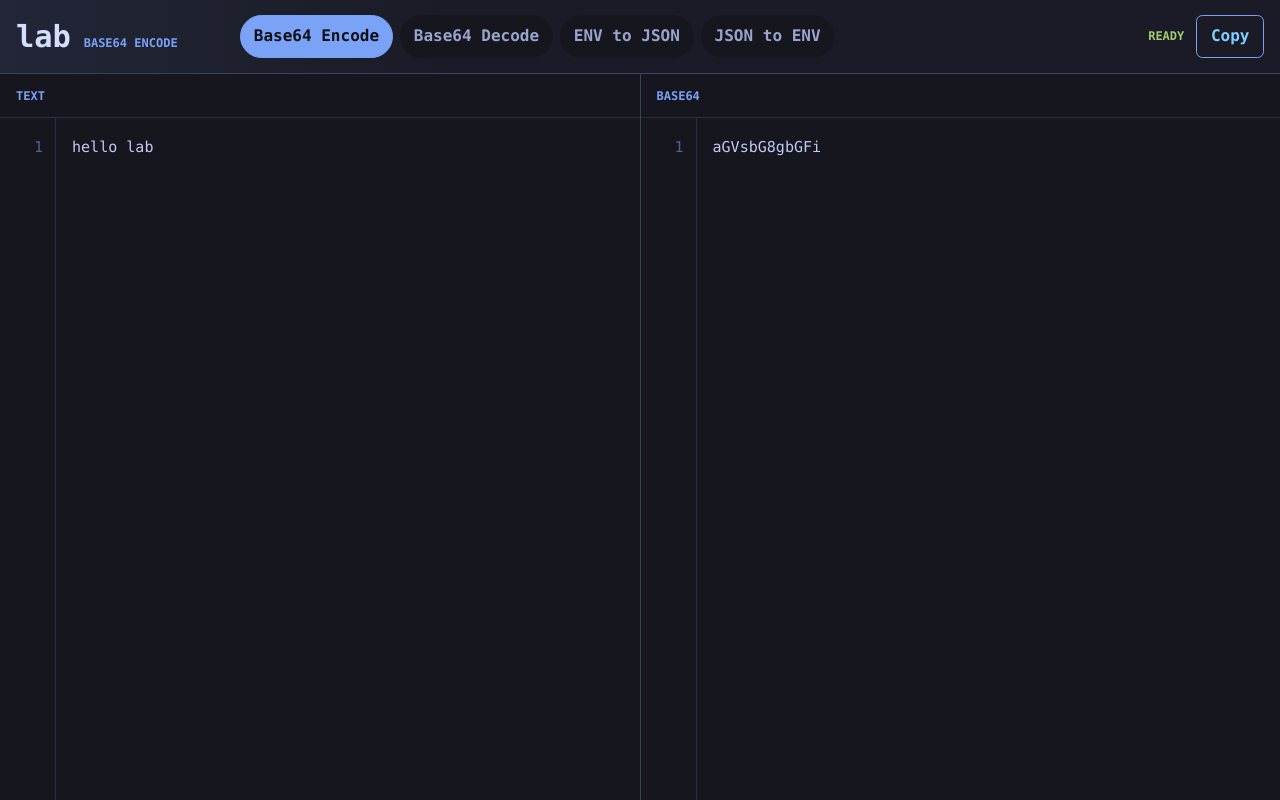
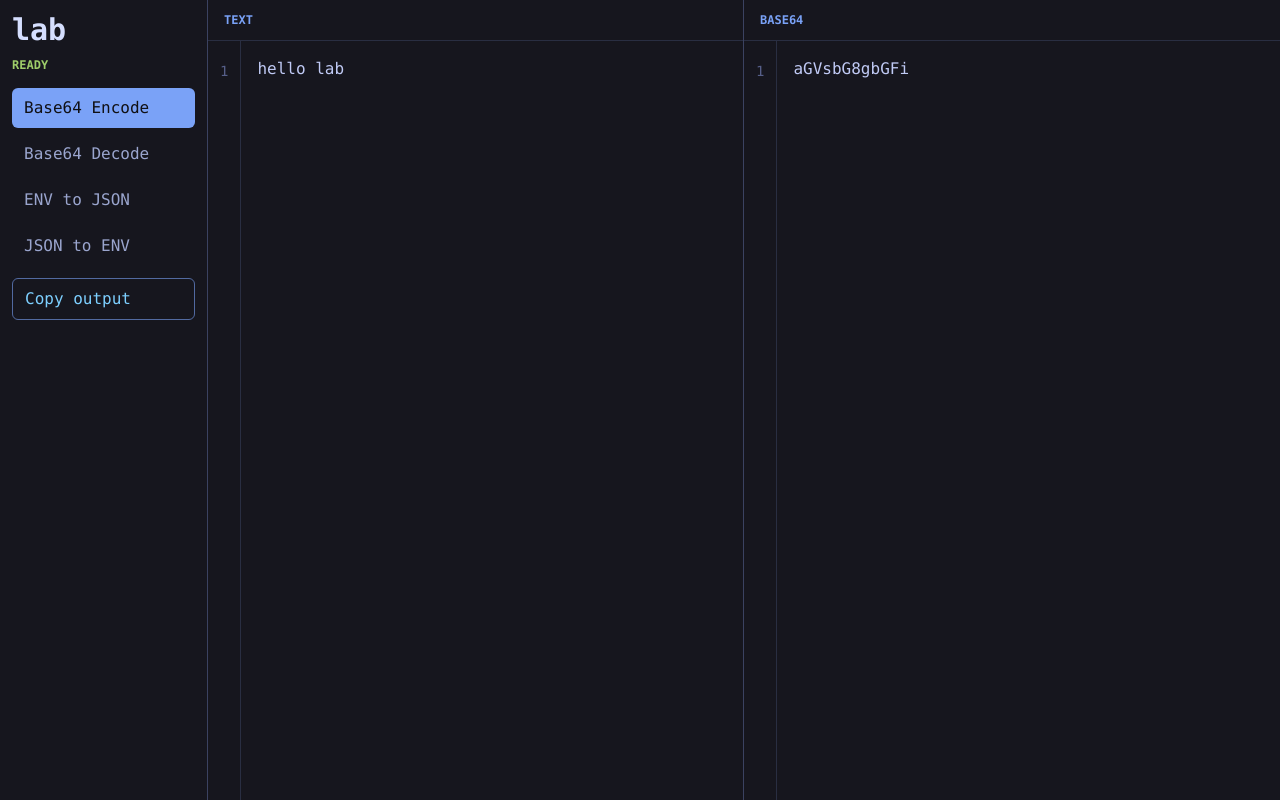
Before and after one commit to razrinn/lab, a website built with Vite: page index.html in a window 1280 px wide. Built offline with nearby package versions, Linux system fonts and the light colour scheme.

Commit message:
Use Tailwind side menu layout

```diff
--- a/src/main.ts
+++ b/src/main.ts
@@ -4,33 +4,36 @@ import { modules } from './modules'
 const app = document.querySelector<HTMLDivElement>('#app')!
 
 app.innerHTML = `
-<main class="lab-shell">
-  <header class="topbar">
-    <div class="brand">
-      <span>lab</span>
-      <strong id="active-tool"></strong>
+<main class="grid min-h-screen grid-cols-1 bg-[#1a1b26] text-[#c0caf5] md:grid-cols-[13rem_1fr]">
+  <aside class="flex min-h-0 flex-col border-b border-[#3b4261] bg-[#16161e] p-3 md:border-r md:border-b-0">
+    <div class="mb-3 flex items-end justify-between gap-3 md:block">
+      <h1 class="text-3xl font-black text-[#d5defe] md:mb-1">lab</h1>
+      <span id="status" class="text-xs font-black uppercase text-[#9ece6a]">ready</span>
     </div>
-    <nav class="tool-list" aria-label="Tools"></nav>
-    <div class="actions">
-      <span id="status"></span>
-      <button id="copy" type="button">Copy</button>
-    </div>
-  </header>
+    <nav class="tool-list grid grid-cols-2 gap-1.5 md:grid-cols-1" aria-label="Tools"></nav>
+    <button id="copy" class="mt-3 rounded-md border border-[#7aa2f7]/60 px-3 py-2 text-left text-sm font-black text-[#7dcfff] hover:bg-[#7aa2f7]/10" type="button">
+      Copy output
+    </button>
+  </aside>
 
-  <section class="workspace">
-    <section class="editor-panel">
-      <div class="panel-head"><span id="input-label"></span></div>
-      <div class="editor">
-        <pre class="line-numbers" id="input-lines" aria-hidden="true">1</pre>
-        <textarea id="input" spellcheck="false" autocomplete="off" wrap="off"></textarea>
+  <section class="grid min-h-0 grid-rows-2 bg-[#3b4261] md:grid-cols-2 md:grid-rows-1">
+    <section class="grid min-h-0 grid-rows-[auto_1fr] bg-[#16161e] md:border-r md:border-[#3b4261]">
+      <div class="border-b border-[#292e42] px-4 py-3 text-xs font-black uppercase text-[#7aa2f7]">
+        <span id="input-label"></span>
+      </div>
+      <div class="grid min-h-0 grid-cols-[auto_1fr]">
+        <pre class="line-numbers m-0 overflow-hidden border-r border-[#292e42] px-3 py-4 text-right text-sm leading-7 text-[#565f89] select-none" id="input-lines" aria-hidden="true">1</pre>
+        <textarea id="input" class="min-w-0 resize-none overflow-auto bg-transparent p-4 text-sm leading-7 text-[#c0caf5] outline-none placeholder:text-[#565f89]" spellcheck="false" autocomplete="off" wrap="off"></textarea>
       </div>
     </section>
 
-    <section class="editor-panel">
-      <div class="panel-head"><span id="output-label"></span></div>
-      <div class="editor">
-        <pre class="line-numbers" id="output-lines" aria-hidden="true">1</pre>
-        <textarea id="output" spellcheck="false" readonly wrap="off"></textarea>
+    <section class="grid min-h-0 grid-rows-[auto_1fr] bg-[#16161e]">
+      <div class="border-b border-[#292e42] px-4 py-3 text-xs font-black uppercase text-[#7aa2f7]">
+        <span id="output-label"></span>
+      </div>
+      <div class="grid min-h-0 grid-cols-[auto_1fr]">
+        <pre class="line-numbers m-0 overflow-hidden border-r border-[#292e42] px-3 py-4 text-right text-sm leading-7 text-[#565f89] select-none" id="output-lines" aria-hidden="true">1</pre>
+        <textarea id="output" class="min-w-0 resize-none overflow-auto bg-transparent p-4 text-sm leading-7 text-[#c0caf5] outline-none" spellcheck="false" readonly wrap="off"></textarea>
       </div>
     </section>
   </section>
@@ -42,7 +45,6 @@ const input = app.querySelector<HTMLTextAreaElement>('#input')!
 const output = app.querySelector<HTMLTextAreaElement>('#output')!
 const inputLabel = app.querySelector<HTMLElement>('#input-label')!
 const outputLabel = app.querySelector<HTMLElement>('#output-label')!
-const activeTool = app.querySelector<HTMLElement>('#active-tool')!
 const status = app.querySelector<HTMLElement>('#status')!
 const copy = app.querySelector<HTMLButtonElement>('#copy')!
 const inputLines = app.querySelector<HTMLElement>('#input-lines')!
@@ -62,7 +64,11 @@ const renderTools = () => {
   toolList.innerHTML = modules
     .map(
       (tool) => `
-        <button class="tool ${tool.id === active.id ? 'active' : ''}" type="button" data-tool="${tool.id}">
+        <button
+          class="rounded-md px-3 py-2 text-left text-sm font-black ${tool.id === active.id ? 'bg-[#7aa2f7] text-[#101014]' : 'text-[#9aa5ce] hover:bg-[#292e42]'}"
+          type="button"
+          data-tool="${tool.id}"
+        >
           ${tool.name}
         </button>
       `,
@@ -71,18 +77,17 @@ const renderTools = () => {
 }
 
 const run = () => {
-  activeTool.textContent = active.name
   inputLabel.textContent = active.inputLabel
   outputLabel.textContent = active.outputLabel
 
   try {
     output.value = active.transform(input.value)
     status.textContent = 'ready'
-    status.className = 'ok'
+    status.className = 'text-xs font-black uppercase text-[#9ece6a]'
   } catch (error) {
     output.value = ''
     status.textContent = error instanceof Error ? error.message : 'Invalid input'
-    status.className = 'bad'
+    status.className = 'text-xs font-black uppercase text-[#f7768e]'
   }
 
   refreshLines()
@@ -111,7 +116,7 @@ output.addEventListener('scroll', () => {
 copy.addEventListener('click', async () => {
   await navigator.clipboard.writeText(output.value)
   status.textContent = 'copied'
-  status.className = 'ok'
+  status.className = 'text-xs font-black uppercase text-[#9ece6a]'
 })
 
 selectTool(active.id)
--- a/src/style.css
+++ b/src/style.css
@@ -4,10 +4,6 @@
   font-family: 'JetBrains Mono', 'SFMono-Regular', Consolas, monospace;
   color-scheme: dark;
   background: #1a1b26;
-}
-
-* {
-  box-sizing: border-box;
 }
 
 body {
@@ -19,174 +15,6 @@ textarea {
   font: inherit;
 }
 
-.lab-shell {
-  display: grid;
-  min-height: 100vh;
-  grid-template-rows: auto 1fr;
-  background:
-    linear-gradient(90deg, rgba(122, 162, 247, 0.08), transparent 28rem),
-    #1a1b26;
-  color: #c0caf5;
-}
-
-.topbar {
-  display: grid;
-  grid-template-columns: auto minmax(0, 1fr) auto;
-  gap: 1rem;
-  align-items: center;
-  border-bottom: 1px solid #3b4261;
-  padding: 0.85rem 1rem;
-}
-
-.brand {
-  display: flex;
-  min-width: 13rem;
-  align-items: baseline;
-  gap: 0.8rem;
-}
-
-.brand span {
-  color: #d5defe;
-  font-size: 1.9rem;
-  font-weight: 950;
-}
-
-.brand strong,
-.panel-head,
-#status {
-  color: #7aa2f7;
-  font-size: 0.75rem;
-  font-weight: 900;
-  text-transform: uppercase;
-}
-
-.tool-list {
-  display: flex;
-  gap: 0.45rem;
-  overflow-x: auto;
-}
-
-.tool {
-  flex: 0 0 auto;
-  border: 1px solid transparent;
-  border-radius: 999px;
-  padding: 0.55rem 0.8rem;
-  background: #16161e;
-  color: #9aa5ce;
-  font-weight: 800;
-}
-
-.tool:hover,
-.tool.active {
-  border-color: #7aa2f7;
-  background: #7aa2f7;
-  color: #101014;
-}
-
-.actions {
-  display: flex;
-  align-items: center;
-  gap: 0.75rem;
-}
-
-.actions button {
-  border: 1px solid #7aa2f7;
-  border-radius: 0.4rem;
-  padding: 0.55rem 0.85rem;
-  color: #7dcfff;
-  font-weight: 900;
-}
-
-.actions button:hover {
-  background: rgba(122, 162, 247, 0.12);
-}
-
-#status.ok {
-  color: #9ece6a;
-}
-
-#status.bad {
-  color: #f7768e;
-}
-
-.workspace {
-  display: grid;
-  min-height: 0;
-  grid-template-columns: repeat(2, minmax(0, 1fr));
-  gap: 1px;
-  background: #3b4261;
-}
-
-.editor-panel {
-  display: grid;
-  min-width: 0;
-  min-height: 0;
-  grid-template-rows: auto 1fr;
-  background: #16161e;
-}
-
-.panel-head {
-  border-bottom: 1px solid #292e42;
-  padding: 0.8rem 1rem;
-}
-
-.editor {
-  display: grid;
-  min-height: 0;
-  grid-template-columns: auto 1fr;
-}
-
-.line-numbers,
 textarea {
-  margin: 0;
-  border: 0;
-  outline: 0;
-  background: transparent;
-  font-size: 0.94rem;
-  line-height: 1.75;
-}
-
-.line-numbers {
-  overflow: hidden;
-  min-width: 3.5rem;
-  border-right: 1px solid #292e42;
-  padding: 1rem 0.75rem;
-  color: #565f89;
-  text-align: right;
-  user-select: none;
-}
-
-textarea {
-  width: 100%;
-  min-width: 0;
-  resize: none;
-  overflow: auto;
-  padding: 1rem;
-  color: #c0caf5;
   white-space: pre;
 }
-
-textarea::placeholder {
-  color: #565f89;
-}
-
-@media (max-width: 760px) {
-  .topbar {
-    grid-template-columns: 1fr;
-    gap: 0.75rem;
-  }
-
-  .brand {
-    min-width: 0;
-    justify-content: space-between;
-  }
-
-  .actions {
-    justify-content: space-between;
-  }
-
-  .workspace {
-    grid-template-columns: 1fr;
-    grid-template-rows: 1fr 1fr;
-  }
-}
```
